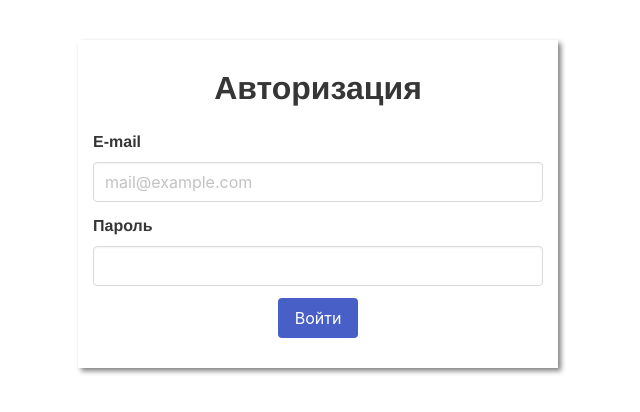
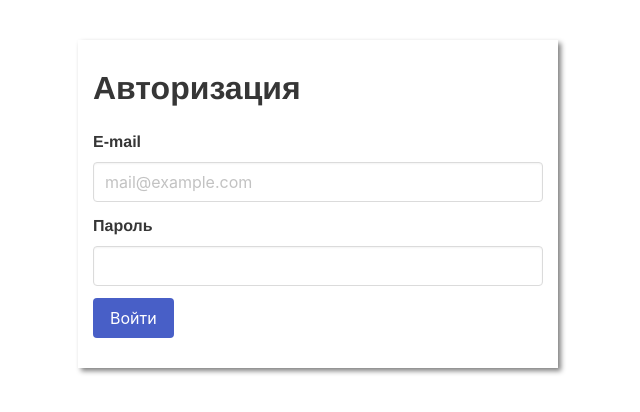
Before and after one commit to glutaminefree/example-items-list, a Vue app: page /login in a window 1280 px wide. Shown: the top 412 px of the page, without its empty margins (322-962 px from the left). Built offline with nearby package versions, Linux system fonts and the light colour scheme.

Commit message:
small fixes

```diff
--- a/src/App.vue
+++ b/src/App.vue
@@ -13,7 +13,7 @@
           </router-link>
         </div>
 
-        <router-link class="navbar-item" to="/list">Список пользователей</router-link>
+        <router-link class="navbar-item" to="/">Список пользователей</router-link>
         <span class="navbar-separator">|</span>
         <router-link class="navbar-item" to="/new">Добавить пользователя</router-link>
 
@@ -31,7 +31,6 @@
   font-family: 'Avenir', Helvetica, Arial, sans-serif;
   -webkit-font-smoothing: antialiased;
   -moz-osx-font-smoothing: grayscale;
-  text-align: center;
   color: #2c3e50;
 }
 .navbar {
```
